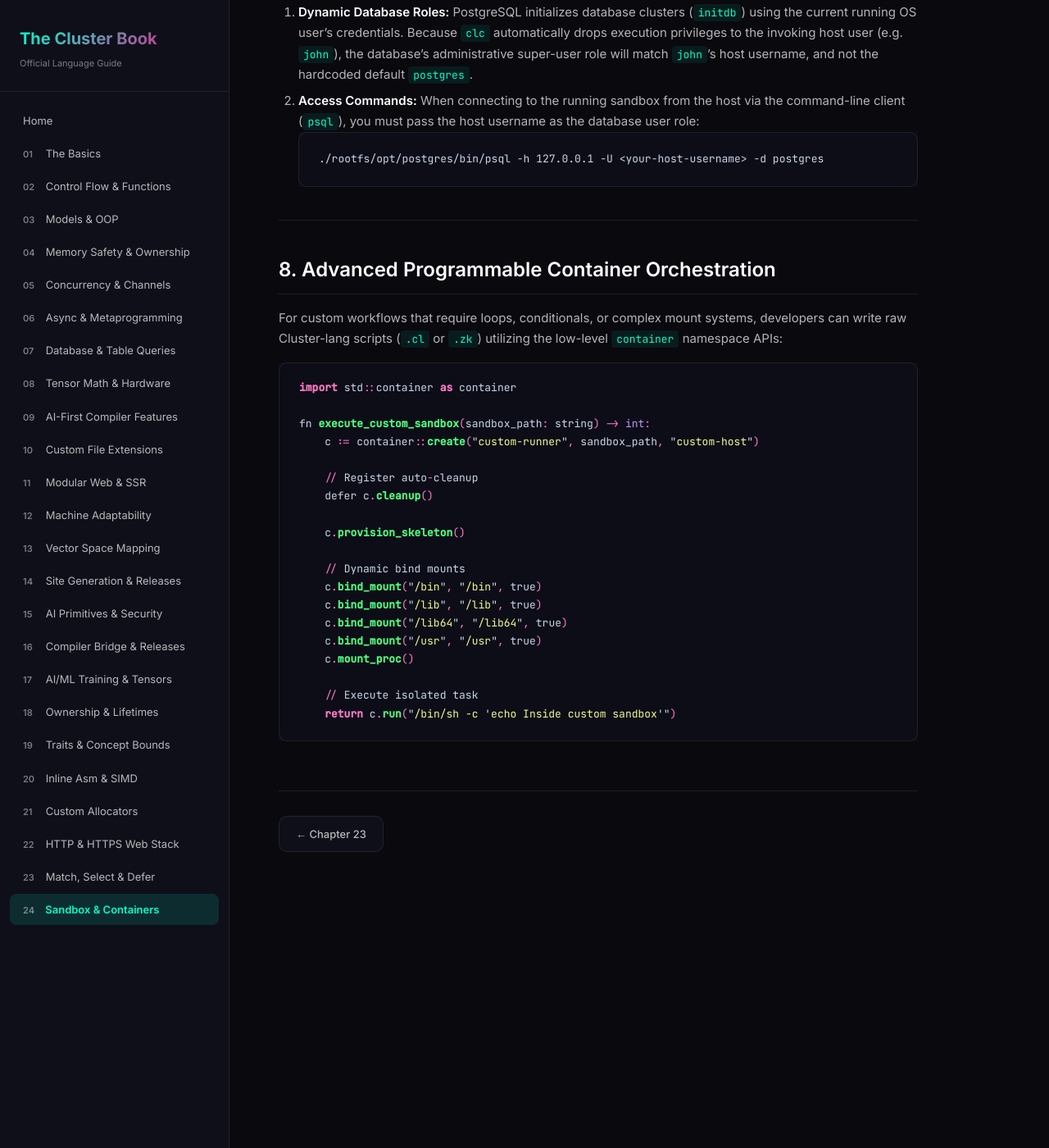
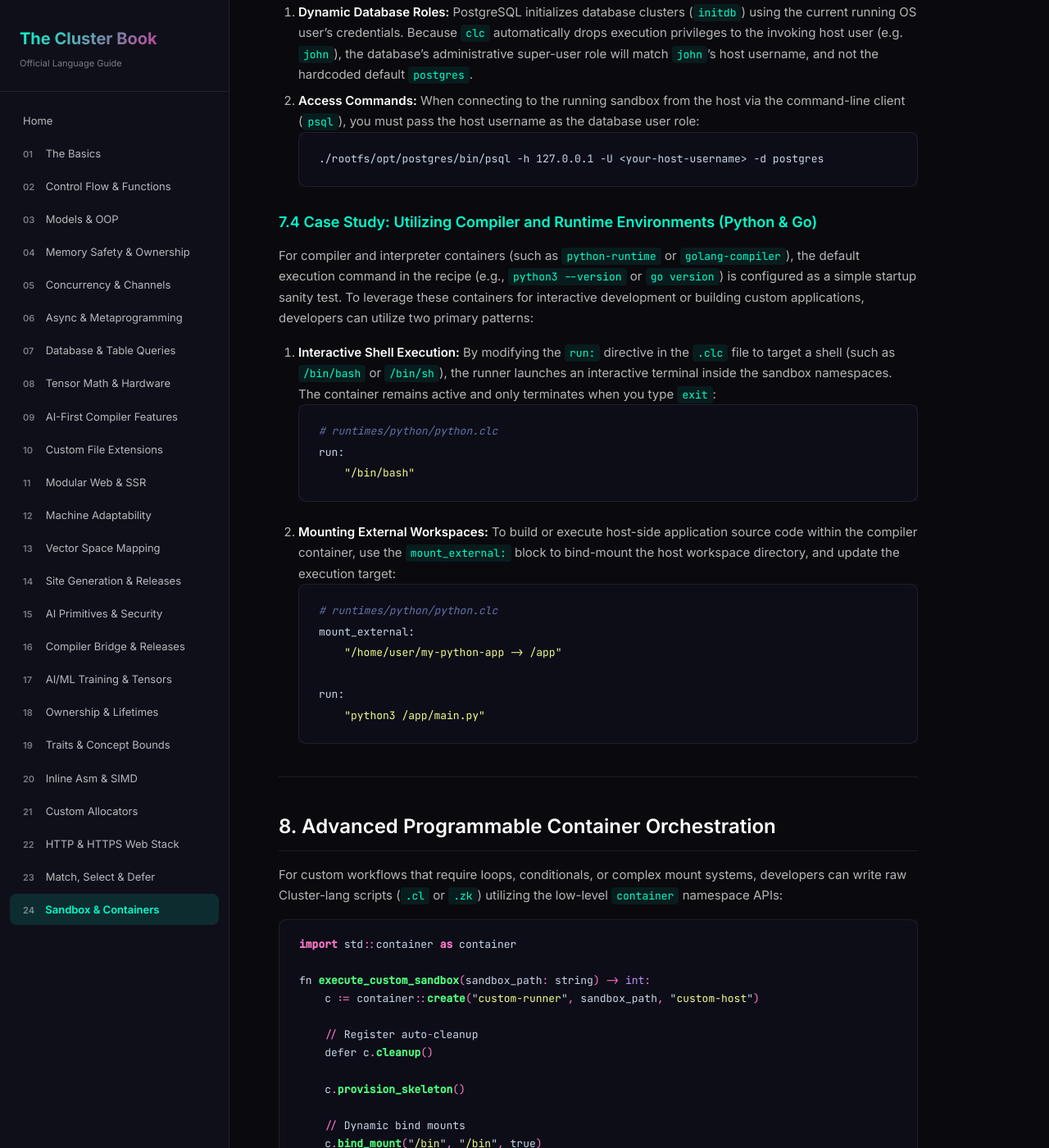
Before and after one commit to cluster-lang/cluster-book, a Jekyll site: the page built from _chapters/chapter24.md, in a window 1280 px wide and 1400 px high, scrolled down 6828 px. Shown: the whole window at 82% size. Built offline with Jekyll 4.4.1, drawn with Linux system fonts in a browser that asks for light colours.

Commit message:
Add Chapter 24 case study on utilizing interpreter and compiler containers

````diff
--- a/_chapters/chapter24.md
+++ b/_chapters/chapter24.md
@@ -217,6 +217,28 @@ When launching database clusters inside a Cluster Container sandbox, the C++ run
    ./rootfs/opt/postgres/bin/psql -h 127.0.0.1 -U <your-host-username> -d postgres
    ```
 
+### 7.4 Case Study: Utilizing Compiler and Runtime Environments (Python & Go)
+For compiler and interpreter containers (such as `python-runtime` or `golang-compiler`), the default execution command in the recipe (e.g., `python3 --version` or `go version`) is configured as a simple startup sanity test. To leverage these containers for interactive development or building custom applications, developers can utilize two primary patterns:
+
+1. **Interactive Shell Execution:**
+   By modifying the `run:` directive in the `.clc` file to target a shell (such as `/bin/bash` or `/bin/sh`), the runner launches an interactive terminal inside the sandbox namespaces. The container remains active and only terminates when you type `exit`:
+   ```yaml
+   # runtimes/python/python.clc
+   run:
+       "/bin/bash"
+   ```
+
+2. **Mounting External Workspaces:**
+   To build or execute host-side application source code within the compiler container, use the `mount_external:` block to bind-mount the host workspace directory, and update the execution target:
+   ```yaml
+   # runtimes/python/python.clc
+   mount_external:
+       "/home/user/my-python-app -> /app"
+
+   run:
+       "python3 /app/main.py"
+   ```
+
 ---
 
 ## 8. Advanced Programmable Container Orchestration
````
